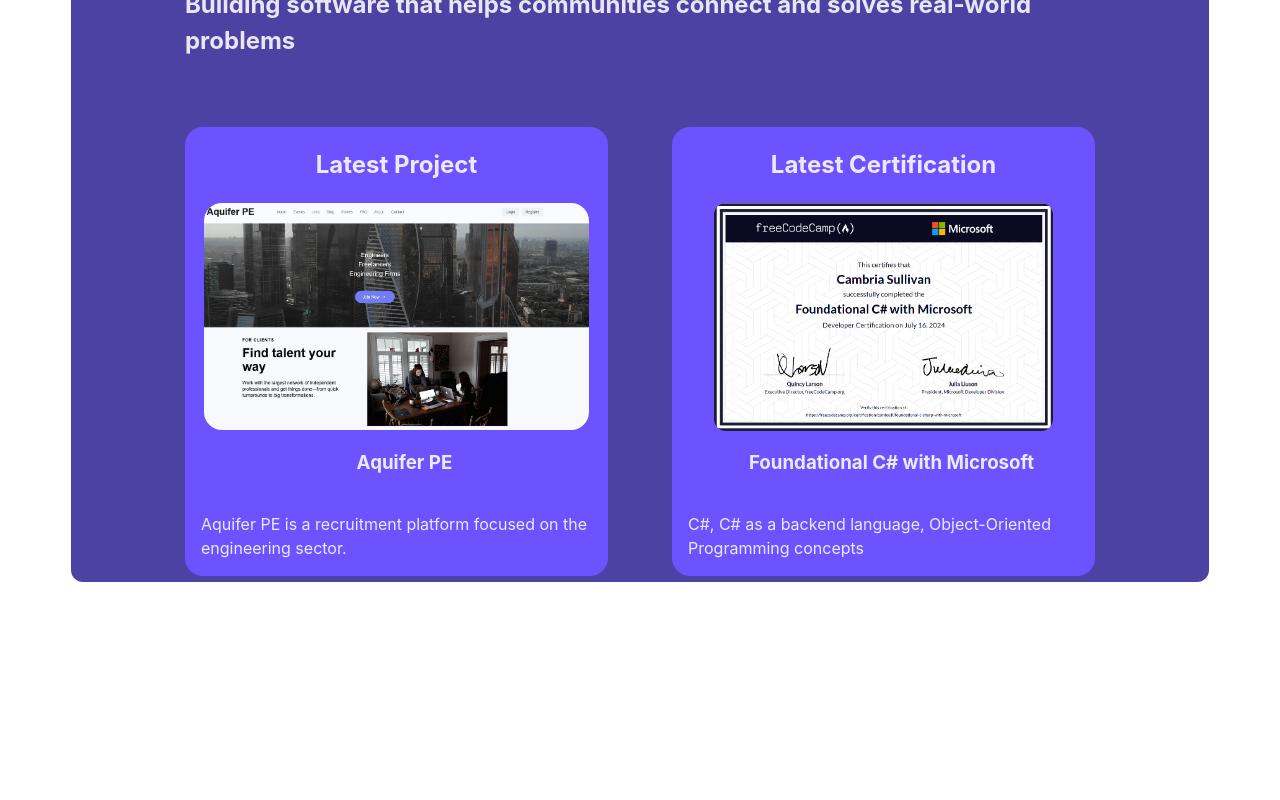
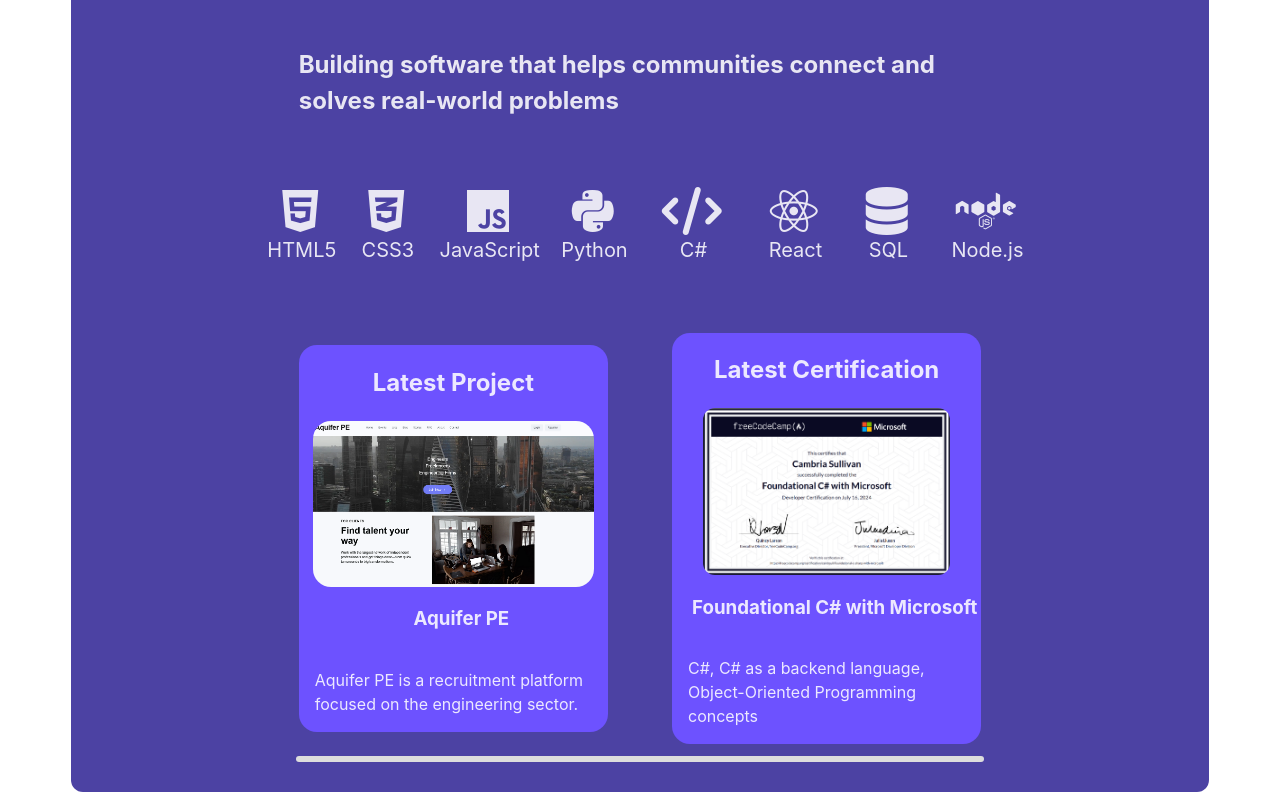
Before and after one commit to cambsull/DCWSReactPortfolio, a React (Vite) app: page / in a window 1280 px wide. Shown: the part 645-1445 px from the top of the page. Before the commit the page ends 1235 px from the top, so only its background shows below. Built offline with nearby package versions, Linux system fonts and the light colour scheme.

Commit message:
Added DesktopProjects and DesktopCertifications, logic for rendering

```diff
--- a/src/App.jsx
+++ b/src/App.jsx
@@ -4,8 +4,10 @@
 import Projects from './components/Projects/Projects.jsx';
 import SecondaryNavbar from './components/SecondaryNavbar/SecondaryNavbar';
 import DesktopContent from './components/DesktopContent/DesktopContent.jsx';
+import DesktopProjects from './components/DesktopProjects/DesktopProjects.jsx';
+import DesktopCertifications from './components/DesktopCertifications/DesktopCertifications.jsx';
 
-import { useState } from 'react';
+import { useState, useEffect } from 'react';
 import { CSSTransition, TransitionGroup } from 'react-transition-group';
 
 import './App.css';
@@ -14,12 +16,14 @@
 // TODO: Reduce image size
 // TODO: Non-mobile designs (DesktopContent)
 // TODO: iPad portrait mode and other similar sizes
+// TODO: DesktopProjects and DesktopCertifications -- make look good, handle getting back to about/home section.
 
 function App() {
 
   const [sectionToDisplay, setSectionToDisplay] = useState('');
   const [backgroundActive, setBackgroundActive] = useState(false);
   const [activeSection, setActiveSection] = useState('about');
+  const [desktopSectionToDisplay, setDesktopSectionToDisplay] = useState('');
 
   const handleChangeDisplay = (section) => {
     if (section !== sectionToDisplay) {
@@ -33,8 +37,16 @@
       }, 425); // Additional time for the background to stay blurred so the transition is less jarring.
       setActiveSection(section);
     }
+  }
 
+  const handleChangeDesktopSection = (section) => {
+    setDesktopSectionToDisplay(section);
   }
+
+  useEffect(() => {
+    console.log('Desktop state:', desktopSectionToDisplay);
+  }, [desktopSectionToDisplay]);
+
 
   return (
     <>
@@ -75,8 +87,24 @@
             </div>
           </CSSTransition>
         )}
+          <CSSTransition
+          key={desktopSectionToDisplay}
+          timeout={200}
+          classNames="fade"
+        >
+          <div>
+            {(desktopSectionToDisplay === '' || desktopSectionToDisplay === 'desktopAbout') && (
+              <DesktopContent onChangeSection={handleChangeDesktopSection} />
+            )}
+            {desktopSectionToDisplay === 'desktopProjects' && (
+              <DesktopProjects />
+            )}
+            {desktopSectionToDisplay === 'desktopCertifications' && (
+              <DesktopCertifications />
+            )}
+          </div>
+        </CSSTransition>
       </TransitionGroup>
-      <DesktopContent />
     </>
   );
 }
--- /dev/null
+++ b/src/components/DesktopCertifications/DesktopCertifications.jsx
@@ -0,0 +1,11 @@
+
+function DesktopCertifications() {
+    console.log("Rendering DesktopProjects")
+    return (
+      <div className="desktopProjectsPrimaryContainer">
+        <h2>More Certifications</h2>
+      </div>
+    );
+  }
+
+  export default DesktopCertifications;
--- a/src/components/DesktopContent/DesktopContent.css
+++ b/src/components/DesktopContent/DesktopContent.css
@@ -14,6 +14,7 @@
     .desktopPrimaryContainer {
         display: flex;
         justify-content: center;
+        z-index: 1;
     }
 
     .desktopCentralCard {
@@ -42,18 +43,29 @@
         margin: 12px;
     }
 
+    .desktopSpacerLight {
+        display: flex;
+        flex-direction: column;
+        padding: 3px;
+        margin: 12px;
+        border-radius: 12px;
+        width: 100%;
+        background-color: #DDD;
+    }
+
+
     .titlePic {
         display: flex;
         width: 100%;
         flex-direction: row;
-        justify-content: space-between;
+        justify-content: center;
         align-items: center;
     }
 
     .titlePic h1 {
-        font-size: 1.5rem;
-        padding-right: 1.25rem;
-        padding-left: 0.5rem;
+        font-size: 2rem;
+        padding-right: 2.5rem;
+        padding-left: 2.5rem;
     }
 
     .titlePic img {
@@ -86,6 +98,40 @@
     .latestCertification {
         flex: 1;
     }
+
+    .desktopTechStack {
+        display: flex;
+        flex-direction: row;
+        align-items: center;
+        justify-content: center;
+        border-radius: 18px;
+        width: 100%;
+
+    }
+
+    .desktopTechStack i {
+        padding-left: 2rem;
+        padding-right: 1rem;
+        font-size: 3rem;
+    }
+
+    .techEntry {
+        display: flex;
+        flex-direction: column;
+        justify-content: center;
+        align-items: center;
+        width: 90%;
+
+    }
+
+    .techEntry p {
+        padding-left: 1.2rem;
+        font-size: 1.25rem;
+        margin-top: -0.02rem;
+
+    }
+
+
 }
 
 @media only screen and (min-width: 1350px) {
@@ -117,6 +163,16 @@
     flex-direction: column;
     padding: 12px;
     margin: 12px;
+}
+
+.desktopSpacerLight {
+    display: flex;
+    flex-direction: column;
+    padding: 3px;
+    margin: 12px;
+    border-radius: 12px;
+    width: 100%;
+    background-color: #DDD;
 }
 
 .titlePic {
@@ -164,5 +220,33 @@
     flex: 1;
 }
 
+.techEntry {
+    display: flex;
+    flex-direction: column;
+    justify-content: center;
+    align-items: center;
+    width: 90%;
+}
+
+.techEntry p {
+    padding-left: 1.2rem;
+    font-size: 1.25rem;
+    margin-top: -0.02rem;
 
 }
+
+.desktopTechStack {
+    display: flex;
+    flex-direction: row;
+    align-items: center;
+    justify-content: center;
+    border-radius: 18px;
+    width: 100%;
+}
+
+.desktopTechStack i {
+    padding-left: 2rem;
+    padding-right: 1rem;
+    font-size: 3rem;
+}
+}
--- a/src/components/DesktopContent/DesktopContent.jsx
+++ b/src/components/DesktopContent/DesktopContent.jsx
@@ -3,11 +3,12 @@
 import LatestProject from '../LatestProject/LatestProject.jsx';
 import LatestCertification from '../LatestCertification/LatestCertification.jsx';
 
-function DesktopContent() {
-    return(
+function DesktopContent({ onChangeSection }) {
+    return (
         <div className="desktopPrimaryContainer">
             <div className="desktopCentralCard">
                 <div className="desktopAboutCard">
+                    <div className="desktopSpacer" />
                     <div className="titlePic">
                         <img src={profilePic} alt="profilePic" />
                         <h1>Digital Chemist Web Studio</h1>
@@ -16,15 +17,54 @@
                     <div className="titleTagline">
                         <h2>Building software that helps communities connect and solves real-world problems</h2>
                     </div>
+                    <div className="desktopSpacer" />
+                    <div className="desktopTechStack">
+
+                        <div className="techEntry">
+                            <i class="fab fa-html5" title="HTML5"></i>
+                            <p>HTML5</p>
+                        </div>
+                        <div className="techEntry">
+                            <i class="fab fa-css3-alt" title="CSS3"></i>
+                            <p>CSS3</p>
+                        </div>
+                        <div className="techEntry">
+                            <i class="fab fa-js" title="JavaScript"></i>
+                            <p>JavaScript</p>
+                        </div>
+                        <div className="techEntry">
+                            <i class="fab fa-python" title="Python"></i>
+                            <p>Python</p>
+                        </div>
+                        <div className="techEntry">
+                            <i class="fas fa-code" title="C#"></i>
+                            <p>C#</p>
+                        </div>
+                        <div className="techEntry">
+                            <i class="fab fa-react" title="React"></i>
+                            <p>React</p>
+                        </div>
+                        <div className="techEntry">
+                            <i class="fas fa-database" title="SQL"></i>
+                            <p>SQL</p>
+                        </div>
+                        <div className="techEntry">
+                            <i class="fab fa-node" title="Node.js"></i>
+                            <p>Node.js</p>
+                        </div>
+
+                    </div>
                     <div className="desktopSpacer"></div>
                     <div className="latestContainer">
                         <div className="latestProject">
-                        <LatestProject />
+                            <LatestProject changeDesktopDisplay={() => onChangeSection('desktopProjects')} />
                         </div>
                         <div className="latestCertification">
-                        <LatestCertification />
+                            <LatestCertification changeDesktopDisplay={() => onChangeSection('desktopCertifications')} />
                         </div>
                     </div>
+                    <div className="desktopSpacerLight" />
+
                 </div>
             </div>
         </div>
--- /dev/null
+++ b/src/components/DesktopProjects/DesktopProjects.css
@@ -0,0 +1,96 @@
+@media only screen and (max-width: 1199px) {
+
+    .desktopProjectsPrimaryContainer,
+    .desktopProjectsCentralCard,
+    .desktopAboutCard,
+    .desktopSpacer,
+    .titlePic,
+    .titlePic img {
+        display: none;
+    }
+}
+
+@media only screen and (min-width: 1200px) and (max-width: 1349px) {
+    .desktopProjectsPrimaryContainer {
+        display: flex;
+        justify-content: center;
+    }
+
+    .desktopProjectsCentralCard {
+        display: flex;
+        border-radius: 12px;
+        width: 90%;
+        justify-content: center;
+        background-color: #4C42A3;
+    }
+
+    .desktopAboutCard {
+        display: flex;
+        flex-direction: column;
+        border-radius: 8px;
+        padding: 12px;
+        margin: 6px;
+        width: 60%;
+        align-items: center;
+    }
+
+    .desktopSpacer {
+        display: flex;
+        flex-direction: column;
+        padding: 12px;
+        margin: 12px;
+    }
+
+    .desktopSpacerLight {
+        display: flex;
+        flex-direction: column;
+        padding: 3px;
+        margin: 12px;
+        border-radius: 12px;
+        width: 100%;
+        background-color: #DDD;
+    }
+}
+
+@media only screen and (min-width: 1350px) {
+.desktopProjectsPrimaryContainer {
+    display: flex;
+    justify-content: center;
+}
+
+.desktopProjectsCentralCard {
+    display: flex;
+    border-radius: 12px;
+    width: 90%;
+    justify-content: center;
+    background-color: #4C42A3;
+}
+
+.desktopAboutCard {
+    display: flex;
+    flex-direction: column;
+    border-radius: 8px;
+    padding: 12px;
+    margin: 6px;
+    width: 60%;
+    align-items: center;
+}
+
+.desktopSpacer {
+    display: flex;
+    flex-direction: column;
+    padding: 12px;
+    margin: 12px;
+}
+
+.desktopSpacerLight {
+    display: flex;
+    flex-direction: column;
+    padding: 3px;
+    margin: 12px;
+    border-radius: 12px;
+    width: 100%;
+    background-color: #DDD;
+}
+
+}
--- /dev/null
+++ b/src/components/DesktopProjects/DesktopProjects.jsx
@@ -0,0 +1,14 @@
+import './DesktopProjects.css';
+
+function DesktopProjects() {
+    console.log("Rendering DesktopProjects")
+    return (
+        <div className="desktopProjectsPrimaryContainer">
+            <div className="desktopProjectsCentralCard">
+                Desktop Projects
+            </div>
+        </div>
+    );
+}
+
+export default DesktopProjects;
--- a/src/components/LatestCertification/LatestCertification.jsx
+++ b/src/components/LatestCertification/LatestCertification.jsx
@@ -3,7 +3,7 @@
 import certImage4 from '../../assets/certImage4.png';
 import './LatestCertification.css';
 
-function LatestCertification() {
+function LatestCertification({ changeDesktopDisplay }) {
     const certificationData = [
         {
             title: 'Foundational C# with Microsoft',
@@ -19,8 +19,8 @@
     return (<>
         <div className="latestCertificationCard">
             <div className="certificationCardDesktop">
-            <h2>Latest Certification</h2>
-                <img src={certificationData[0].image} alt={certificationData[0].title} onClick={() => window.open(link, '_blank')} className="certificationCardDesktopImage" />
+                <h2>Latest Certification</h2>
+                <img src={certificationData[0].image} alt={certificationData[0].title} onClick={changeDesktopDisplay} className="certificationCardDesktopImage" />
                 <div className="certificationCardDesktopContent">
                     <h3>{certificationData[0].title}</h3>
                     <p>{certificationData[0].description}</p>
--- a/src/components/LatestProject/LatestProject.jsx
+++ b/src/components/LatestProject/LatestProject.jsx
@@ -3,7 +3,7 @@
 import projectImage1Desktop from '../../assets/projectImage1Desktop.png';
 import './LatestProject.css';
 
-function LatestProject() {
+function LatestProject({changeDesktopDisplay}) {
     const projectData = [
         {
             title: 'Aquifer PE',
@@ -19,7 +19,7 @@
         <div className="latestProjectCard">
             <div className="projectCardDesktop">
             <h2>Latest Project</h2>
-                <img src={projectData[0].image} alt={projectData[0].title} onClick={() => window.open(link, '_blank')} className="projectCardDesktopImage" />
+                <img src={projectData[0].image} alt={projectData[0].title} className="projectCardDesktopImage" onClick={changeDesktopDisplay}/>
                 <div className="projectCardDesktopContent">
                     <h3>{projectData[0].title}</h3>
                     <p>{projectData[0].description}</p>
--- a/src/components/Projects/Projects.jsx
+++ b/src/components/Projects/Projects.jsx
@@ -1,4 +1,3 @@
-import React from 'react';
 import ProjectCard from '../ProjectCard/ProjectCard.jsx';
 import projectImage1 from '../../assets/projectImage1.png';
 import projectImage2 from '../../assets/projectImage2.png';
```
Also changed, not shown: src/App.css (line endings or trailing spaces), src/components/DesktopCertifications/DesktopCertifications.css (added). Lines whose indentation alone changed are shown as unchanged.
